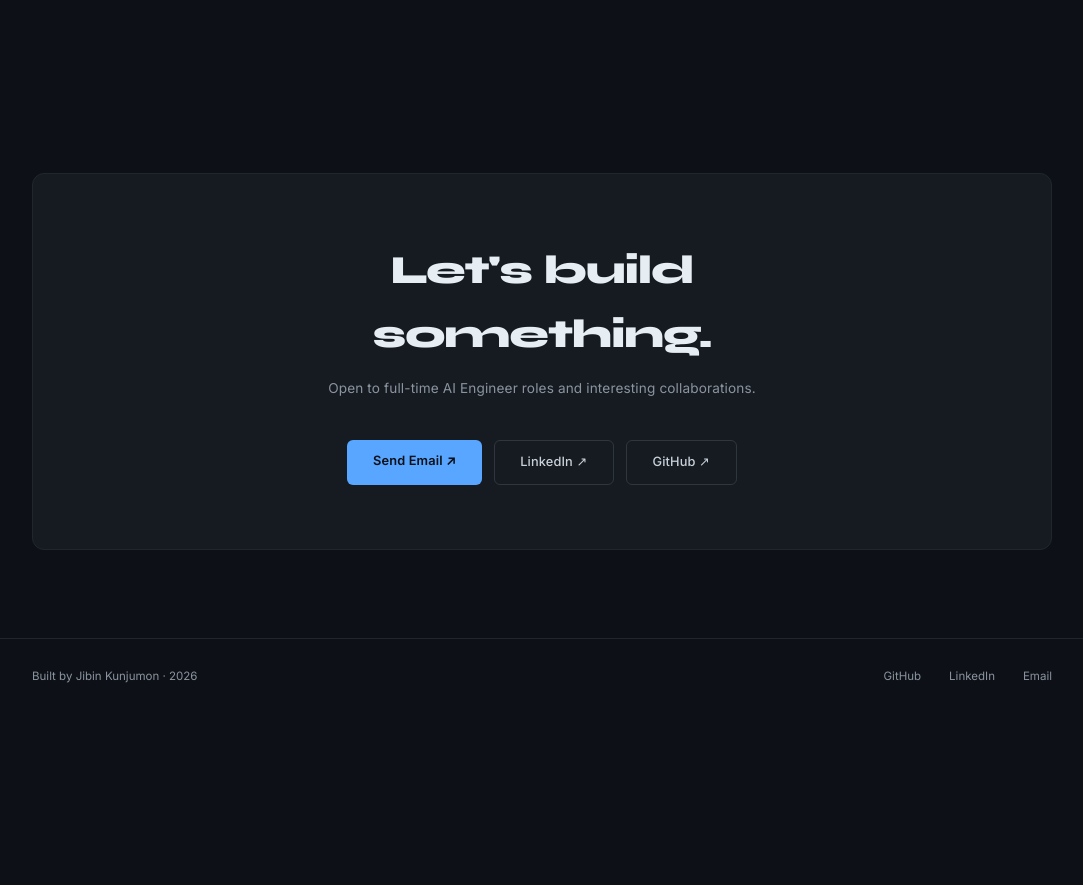
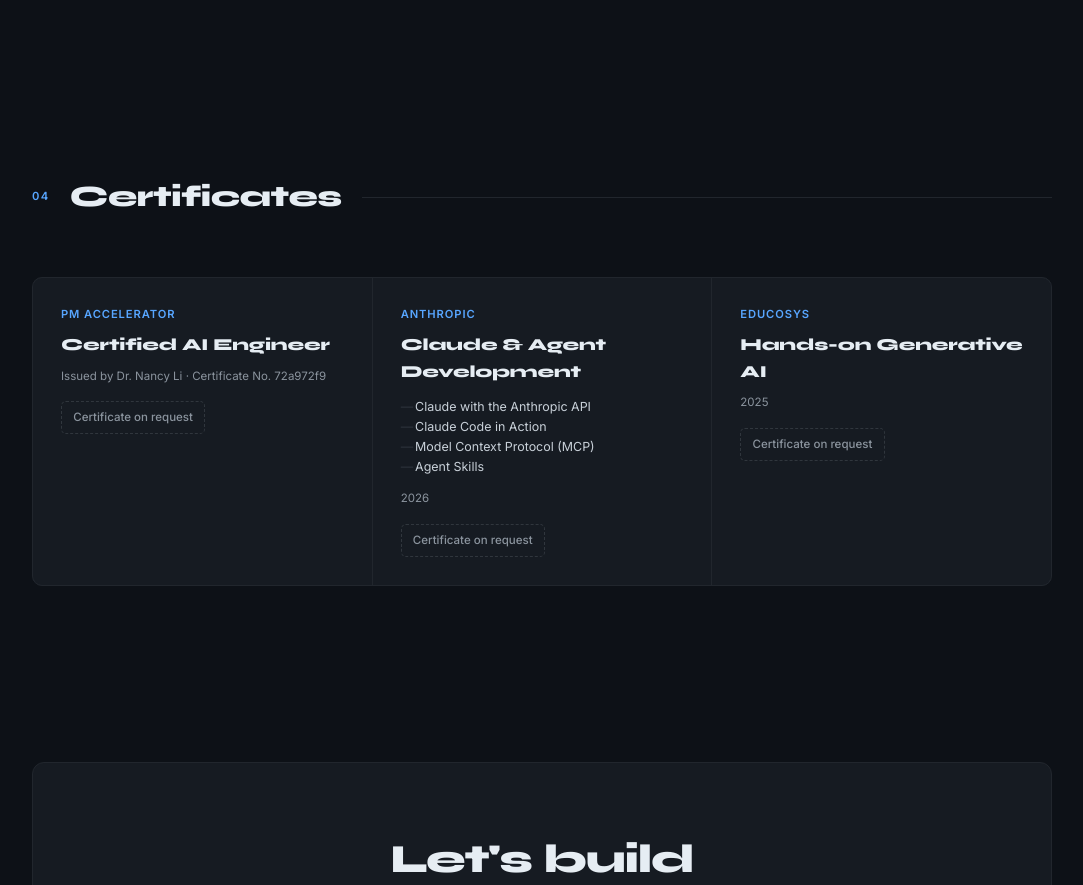
Before and after one commit to jibz33on/portfolio, a plain HTML site: page index.html in a window 1280 px wide. Shown: the part 3844-4729 px from the top of the page, without its empty margins (98-1181 px from the left). Before the commit the page ends 4557 px from the top, so only its background shows below. Drawn offline with Linux system fonts and the light colour scheme.

Commit message:
feat: add certificates section

```diff
--- a/index.html
+++ b/index.html
@@ -318,6 +318,44 @@
   </div>
 </section>
 
+<!-- CERTIFICATES -->
+<section id="certificates">
+  <div class="section-header reveal">
+    <span class="section-num">04</span>
+    <h2 class="section-title">Certificates</h2>
+    <div class="section-line"></div>
+  </div>
+
+  <div class="certs-grid reveal">
+    <div class="cert-card">
+      <div class="cert-issuer">PM Accelerator</div>
+      <h3 class="cert-title">Certified AI Engineer</h3>
+      <p class="cert-meta">Issued by Dr. Nancy Li · Certificate No. 72a972f9</p>
+      <span class="cert-view" aria-disabled="true">Certificate on request</span>
+    </div>
+
+    <div class="cert-card">
+      <div class="cert-issuer">Anthropic</div>
+      <h3 class="cert-title">Claude &amp; Agent Development</h3>
+      <ul class="cert-sublist">
+        <li>Claude with the Anthropic API</li>
+        <li>Claude Code in Action</li>
+        <li>Model Context Protocol (MCP)</li>
+        <li>Agent Skills</li>
+      </ul>
+      <p class="cert-meta">2026</p>
+      <span class="cert-view" aria-disabled="true">Certificate on request</span>
+    </div>
+
+    <div class="cert-card">
+      <div class="cert-issuer">Educosys</div>
+      <h3 class="cert-title">Hands-on Generative AI</h3>
+      <p class="cert-meta">2025</p>
+      <span class="cert-view" aria-disabled="true">Certificate on request</span>
+    </div>
+  </div>
+</section>
+
 <!-- CONTACT -->
 <section id="contact">
   <div class="contact-inner reveal">
--- a/styles.css
+++ b/styles.css
@@ -196,6 +196,25 @@ section{max-width:1100px;margin:0 auto;padding:5.5rem 2.5rem}
 .timeline-bullets li::before{content:'—';position:absolute;left:0;color:var(--border-subtle)}
 .timeline-tags{display:flex;flex-wrap:wrap;gap:.35rem}
 
+/* CERTIFICATES */
+.certs-grid{
+  display:grid;grid-template-columns:repeat(3,1fr);gap:1px;
+  background:var(--border);border:1px solid var(--border);
+  border-radius:10px;overflow:hidden
+}
+.cert-card{background:var(--surface);padding:1.75rem;display:flex;flex-direction:column;gap:.5rem}
+.cert-issuer{font-size:.7rem;font-weight:600;letter-spacing:.08em;text-transform:uppercase;color:var(--blue)}
+.cert-title{font-family:'Syne',sans-serif;font-size:1.05rem;font-weight:800;letter-spacing:-.01em;color:var(--text)}
+.cert-sublist{list-style:none;margin:.25rem 0}
+.cert-sublist li{font-size:.78rem;color:var(--text-dim);line-height:1.6;padding-left:.9rem;position:relative}
+.cert-sublist li::before{content:'—';position:absolute;left:0;color:var(--border-subtle)}
+.cert-meta{font-size:.72rem;color:var(--muted)}
+.cert-view{
+  margin-top:.5rem;font-size:.72rem;font-weight:500;color:var(--muted);
+  padding:.4rem .7rem;border:1px dashed var(--border-subtle);border-radius:5px;
+  width:fit-content;cursor:not-allowed
+}
+
 .status-dot{width:8px;height:8px;border-radius:50%;background:var(--green);animation:pulse 2s infinite;flex-shrink:0}
 
 /* CONTACT */
@@ -228,7 +247,7 @@ footer{
 
 /* RESPONSIVE */
 @media(max-width:768px){
-  .featured-grid,.small-grid{grid-template-columns:1fr}
+  .featured-grid,.small-grid,.certs-grid{grid-template-columns:1fr}
   section{padding:3.5rem 1.25rem}
   .hero{padding:6rem 1.25rem 4rem}
   .nav-toggle{display:flex}
```
